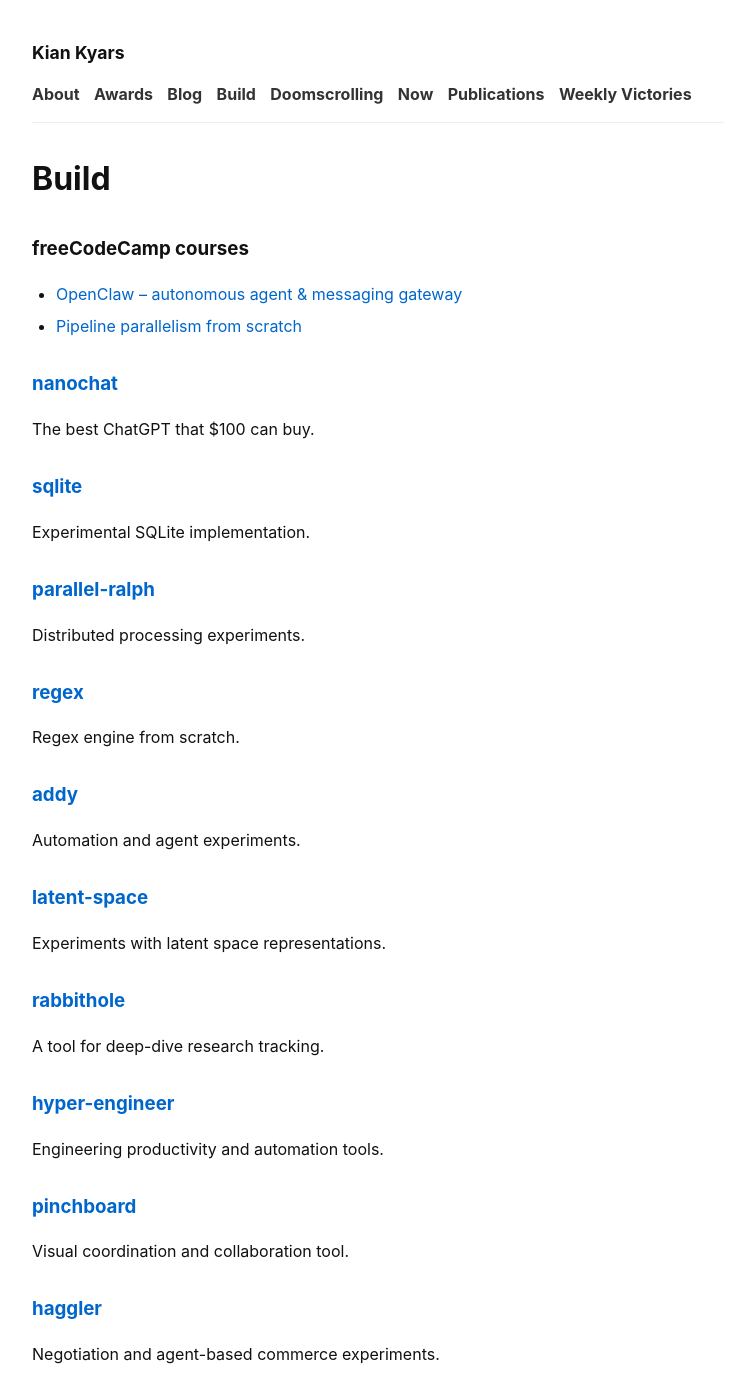
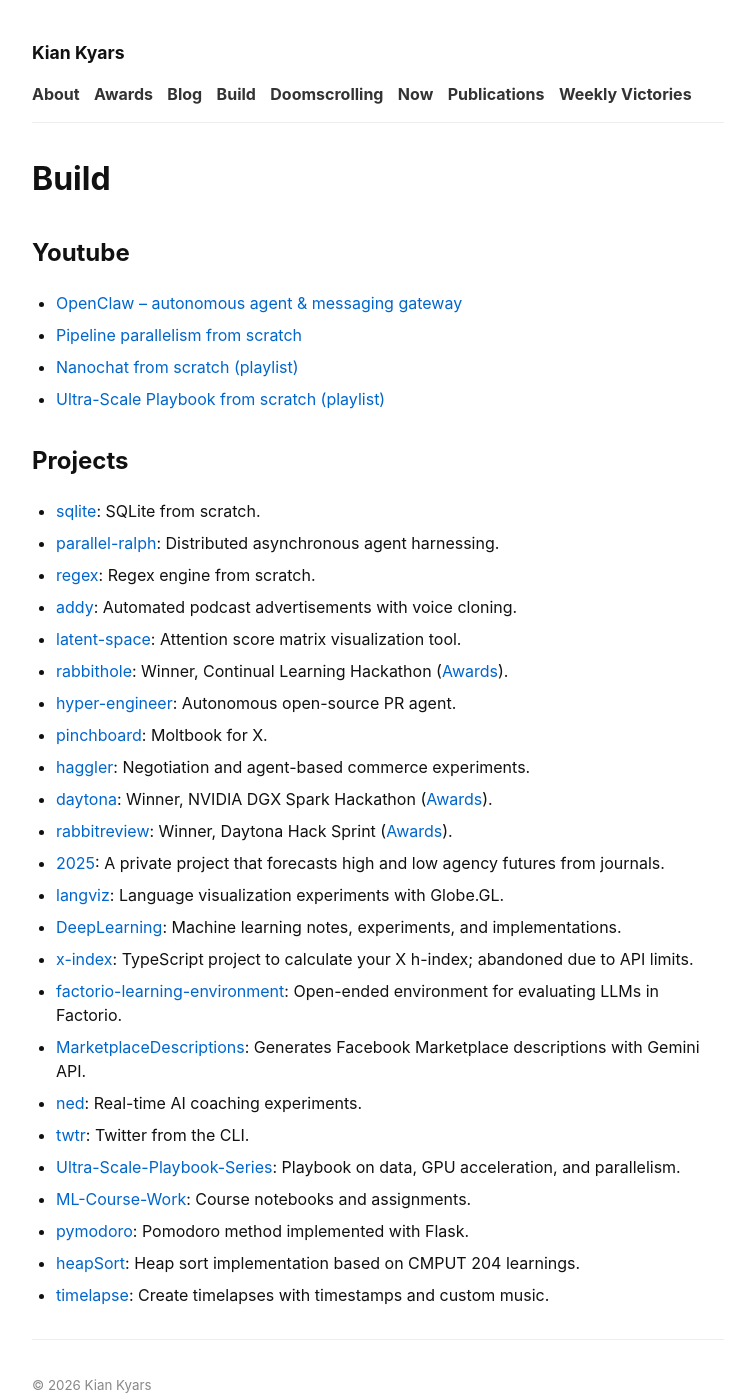
Before and after one commit to kiankyars/kiankyars.github.io, a Jekyll site: the page built from build.md, in a window 1280 px wide and 1400 px high. Shown: the whole window, without its empty margins (262-992 px from the left). Built offline with Jekyll 4.4.1, drawn with Linux system fonts in a browser that asks for light colours; some of the changed text lies outside the part shown.

Commit message:
Change it to build from projects, make out about better, change awards and build to be interconnected and an index. I added my Wikipedia, let's go

```diff
--- a/_layouts/default.html
+++ b/_layouts/default.html
@@ -133,7 +133,7 @@
     <a href="/about/">About</a>
     <a href="/awards/">Awards</a>
     <a href="/blog/">Blog</a>
-    <a href="/projects/">Build</a>
+    <a href="/build/">Build</a>
     <a href="/doomscrolling/">Doomscrolling</a>
     <a href="/now/">Now</a>
     <a href="/publications/">Publications</a>
--- a/build.md
+++ b/build.md
@@ -4,111 +4,36 @@ title: Build
 permalink: /build/
 ---
 
-### freeCodeCamp courses
+## Youtube
 
 - [OpenClaw – autonomous agent & messaging gateway](https://www.youtube.com/watch?v=n1sfrc-RjyM)
 - [Pipeline parallelism from scratch](https://www.youtube.com/watch?v=D5F8kp_azzw)
+- [Nanochat from scratch (playlist)](https://www.youtube.com/playlist?list=PLWVevi-n5pPxm2aahpbLCBUc_giHjIgg0)
+- [Ultra-Scale Playbook from scratch (playlist)](https://www.youtube.com/playlist?list=PLWVevi-n5pPy-Y9swxvs5AiTwA_QzUXsr)
 
-### [nanochat](https://github.com/kiankyars/nanochat)
+## Projects
 
-The best ChatGPT that $100 can buy.
-
-### [sqlite](https://github.com/kiankyars/sqlite)
-
-Experimental SQLite implementation.
-
-### [parallel-ralph](https://github.com/kiankyars/parallel-ralph)
-
-Distributed processing experiments.
-
-### [regex](https://github.com/kiankyars/regex)
-
-Regex engine from scratch.
-
-### [addy](https://github.com/kiankyars/addy)
-
-Automation and agent experiments.
-
-### [latent-space](https://github.com/kiankyars/latent-space)
-
-Experiments with latent space representations.
-
-### [rabbithole](https://github.com/kiankyars/rabbithole)
-
-A tool for deep-dive research tracking.
-
-### [hyper-engineer](https://github.com/kiankyars/hyper-engineer)
-
-Engineering productivity and automation tools.
-
-### [pinchboard](https://github.com/kiankyars/pinchboard)
-
-Visual coordination and collaboration tool.
-
-### [haggler](https://github.com/kiankyars/haggler)
-
-Negotiation and agent-based commerce experiments.
-
-### [microDDP](https://github.com/kiankyars/microDDP)
-
-Minimalist implementation of Distributed Data Parallel.
-
-### [microPP](https://github.com/kiankyars/microPP)
-
-Minimalist implementation of Pipeline Parallelism.
-
-### [daytona](https://github.com/kiankyars/daytona)
-
-AI agent development sprint projects.
-
-### [2025](https://github.com/kiankyars/2025)
-
-A project which projects your high agency and low agency futures based on your journals, fully private.
-
-### [langviz](https://github.com/kiankyars/langviz)
-
-Fun language visualization tool to test my iteration speed. Globe.GL is sick!
-
-### [DeepLearning](https://github.com/kiankyars/DeepLearning)
-
-Machine learning notes, experiments, and implementations.
-
-### [x-index](https://github.com/kiankyars/x-index)
-
-TypeScript project to calculate your h-index for x, abdonndoned due to shit X api.
-
-### [factorio-learning-environment](https://github.com/kiankyars/factorio-learning-environment)
-
-A non-saturating, open-ended environment for evaluating LLMs in Factorio.
-
-### [MarketplaceDescriptions](https://github.com/kiankyars/MarketplaceDescriptions)
-
-Script for making Facebook Marketplace descriptions with Gemini API.
-
-### [ned](https://github.com/kiankyars/ned)
-
-I made real-time ai coaching for basically anything.
-
-### [twtr](https://github.com/kiankyars/twtr)
-
-Twitter from the CLI!
-
-### [Ultra-Scale-Playbook-Series](https://github.com/kiankyars/Ultra-Scale-Playbook-Series)
-
-Playbook on data, GPU acceleration, and parallelism.
-
-### [ML-Course-Work](https://github.com/kiankyars/ML-Course-Work)
-
-Course notebooks and assignments.
-
-### [pymodoro](https://github.com/kiankyars/pymodoro)
-
-Pomodoro method implemented using Flask.
-
-### [heapSort](https://github.com/kiankyars/heapSort)
-
-Implementing heap sort to apply CMPUT 204 (algorithms) learnings.
-
-### [timelapse](https://github.com/kiankyars/timelapse)
-
-Create timelapses with timestamps and custom music.
+- [sqlite](https://github.com/kiankyars/sqlite): SQLite from scratch.
+- [parallel-ralph](https://github.com/kiankyars/parallel-ralph): Distributed asynchronous agent harnessing.
+- [regex](https://github.com/kiankyars/regex): Regex engine from scratch.
+- [addy](https://github.com/kiankyars/addy): Automated podcast advertisements with voice cloning.
+- [latent-space](https://github.com/kiankyars/latent-space): Attention score matrix visualization tool.
+- [rabbithole](https://github.com/kiankyars/rabbithole): Winner, Continual Learning Hackathon ([Awards](/awards/#continual-learning-hackathon-2026)).
+- [hyper-engineer](https://github.com/kiankyars/hyper-engineer): Autonomous open-source PR agent.
+- [pinchboard](https://github.com/kiankyars/pinchboard): Moltbook for X.
+- [haggler](https://github.com/kiankyars/haggler): Negotiation and agent-based commerce experiments.
+- [daytona](https://github.com/kiankyars/daytona): Winner, NVIDIA DGX Spark Hackathon ([Awards](/awards/#nvidia-dgx-spark-hackathon-2026)).
+- [rabbitreview](https://github.com/skylerkimcodes/rabbitreview): Winner, Daytona Hack Sprint ([Awards](/awards/#daytona-hack-sprint-2026)).
+- [2025](https://github.com/kiankyars/2025): A private project that forecasts high and low agency futures from journals.
+- [langviz](https://github.com/kiankyars/langviz): Language visualization experiments with Globe.GL.
+- [DeepLearning](https://github.com/kiankyars/DeepLearning): Machine learning notes, experiments, and implementations.
+- [x-index](https://github.com/kiankyars/x-index): TypeScript project to calculate your X h-index; abandoned due to API limits.
+- [factorio-learning-environment](https://github.com/jackhopkins/factorio-learning-environment): Open-ended environment for evaluating LLMs in Factorio.
+- [MarketplaceDescriptions](https://github.com/kiankyars/MarketplaceDescriptions): Generates Facebook Marketplace descriptions with Gemini API.
+- [ned](https://github.com/kiankyars/ned): Real-time AI coaching experiments.
+- [twtr](https://github.com/kiankyars/twtr): Twitter from the CLI.
+- [Ultra-Scale-Playbook-Series](https://github.com/kiankyars/Ultra-Scale-Playbook-Series): Playbook on data, GPU acceleration, and parallelism.
+- [ML-Course-Work](https://github.com/kiankyars/ML-Course-Work): Course notebooks and assignments.
+- [pymodoro](https://github.com/kiankyars/pymodoro): Pomodoro method implemented with Flask.
+- [heapSort](https://github.com/kiankyars/heapSort): Heap sort implementation based on CMPUT 204 learnings.
+- [timelapse](https://github.com/kiankyars/timelapse): Create timelapses with timestamps and custom music.
```
Also changed, not shown: about.md (+3 -6 lines), awards.md (+3 -3 lines), index.md (+2 -1 lines).
